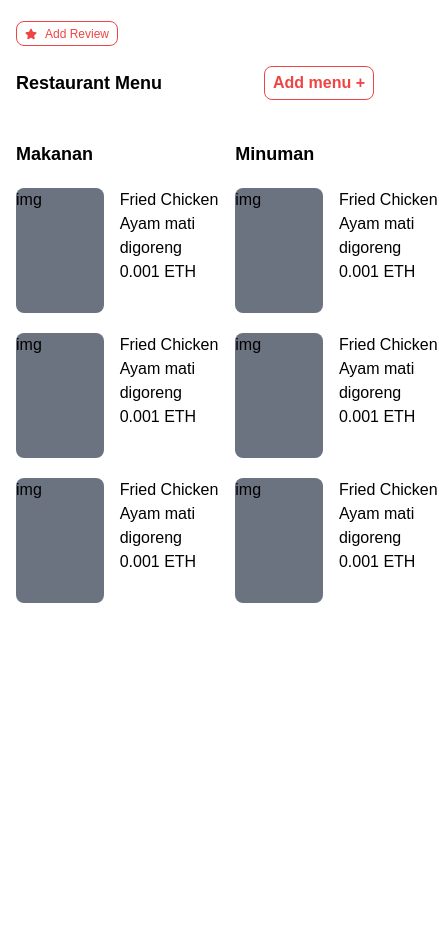
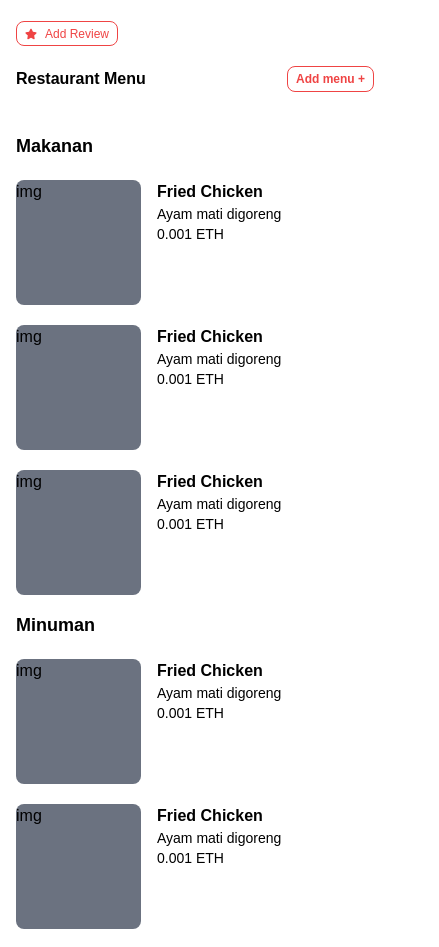
Before and after one commit to milhamm/jajanin, a Next.js app: page /RestaurantPage/menu in a window 390 px wide. Shown: the part 599-1546 px from the top of the page, 439 px wide, since content can reach past the window. Before the commit the page ends 1222 px from the top, so only its background shows below. Built offline with nearby package versions, Linux system fonts and the light colour scheme.

Commit message:
responsive menu (all devices)

```diff
--- a/components/MenuList/index.tsx
+++ b/components/MenuList/index.tsx
@@ -4,9 +4,9 @@ const MenuList = () => {
       <div className='flex gap-4'>
         <div className='w-[125px] h-[125px] bg-gray-500 rounded-lg'>img</div>
         <div>
-          <p>Fried Chicken</p>
-          <p>Ayam mati digoreng</p>
-          <p>0.001 ETH</p>
+          <p className='font-extrabold'>Fried Chicken</p>
+          <p className='text-sm'>Ayam mati digoreng</p>
+          <p className='text-sm'>0.001 ETH</p>
         </div>
       </div>
     </>
--- a/pages/RestaurantPage/menu.tsx
+++ b/pages/RestaurantPage/menu.tsx
@@ -9,14 +9,28 @@ const menu = () => {
       <main className='container mt-5 flex gap-4'>
         <section className='w-full'>
           <div className='flex justify-between items-center'>
-            <h3 className='font-semibold text-lg'>Restaurant Menu</h3>
-            <button className='text-red-500 text-base border border-red-500 font-black hover:bg-red-500 hover:text-white px-2 py-1 rounded-lg'>
+            <h3 className='font-semibold mobile:text-base laptop:text-lg'>
+              Restaurant Menu
+            </h3>
+            <button className='text-red-500 mobile:text-xs laptop:text-base border border-red-500 font-black hover:bg-red-500 hover:text-white hover:border-transparent px-2 py-1 rounded-lg'>
               Add menu +
             </button>
           </div>
-          <div className='flex justify-between items-center mt-10 mb-5 gap-4'>
+          <div className='grid mt-10 mb-10 gap-4 mobile:grid-cols-1 laptop:grid-cols-2 desktop:grid-cols-3'>
             <div className='flex flex-col gap-5'>
               <p className='font-semibold text-lg'>Makanan</p>
+              <MenuList />
+              <MenuList />
+              <MenuList />
+            </div>
+            <div className='flex flex-col gap-5'>
+              <p className='font-semibold text-lg'>Minuman</p>
+              <MenuList />
+              <MenuList />
+              <MenuList />
+            </div>
+            <div className='flex flex-col gap-5'>
+              <p className='font-semibold text-lg'>Minuman</p>
               <MenuList />
               <MenuList />
               <MenuList />
```
